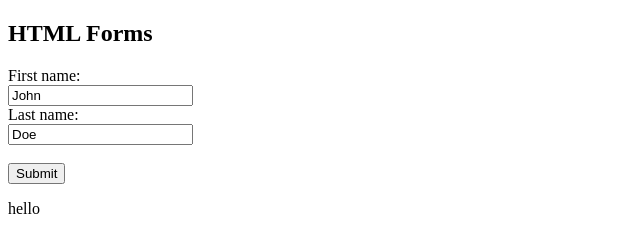
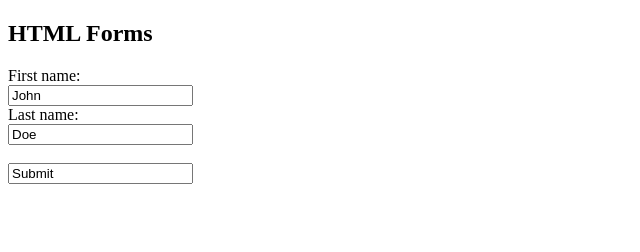
Before and after one commit to saipraneethkeerthi/sampleCode, a plain HTML site: page index.html in a window 1280 px wide. Shown: the whole page, without its empty margins (0-640 px from the left). Drawn offline with Linux system fonts and the light colour scheme.

Commit message:
removred error

```diff
--- a/index.html
+++ b/index.html
@@ -9,9 +9,9 @@
   <input type="text" id="fname" name="fname" value="John"><br>
   <label for="lname">Last name:</label><br>
   <input type="text" id="lname" name="lname" value="Doe"><br><br>
-  <input type="submit" value="Submit">
+  <input  value="Submit">
 </form>
-<p>hello </p>
+<!-- <p>hello </p> -->
 
 </body>
 </html>
```
